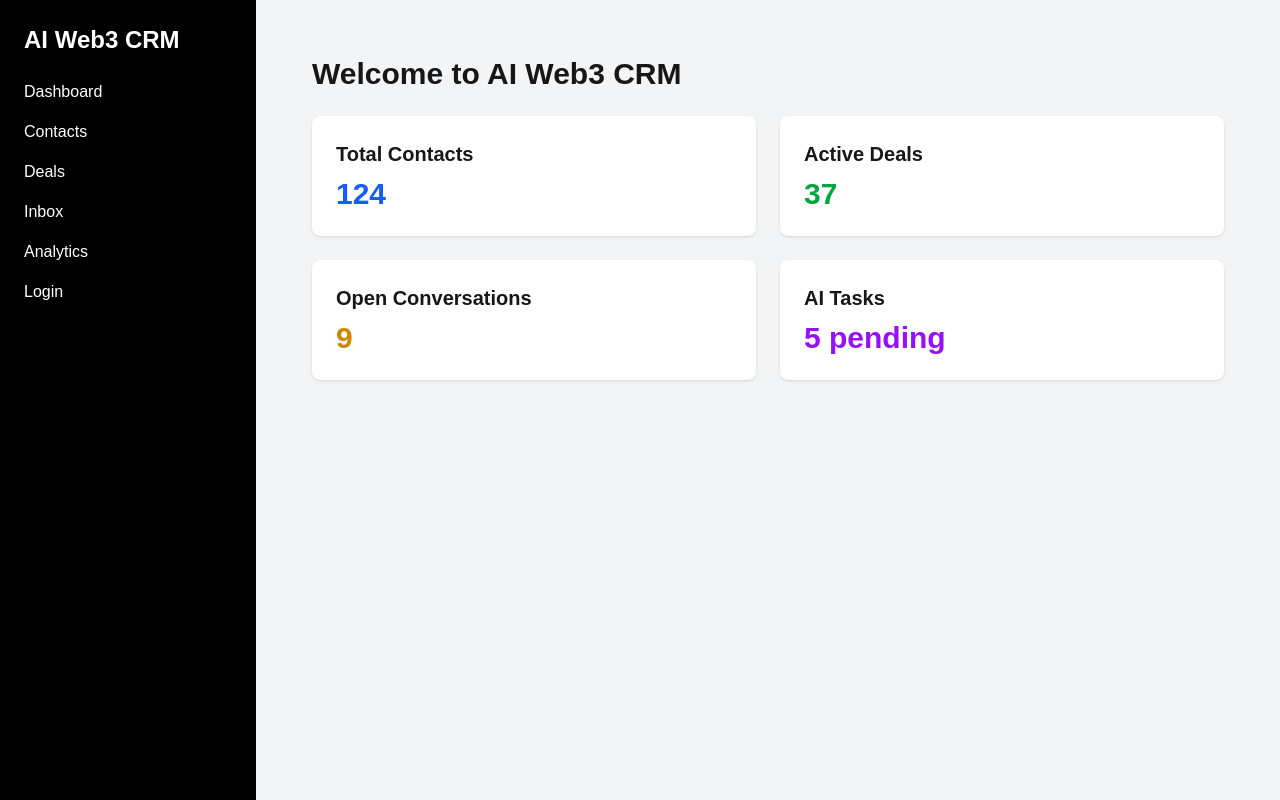
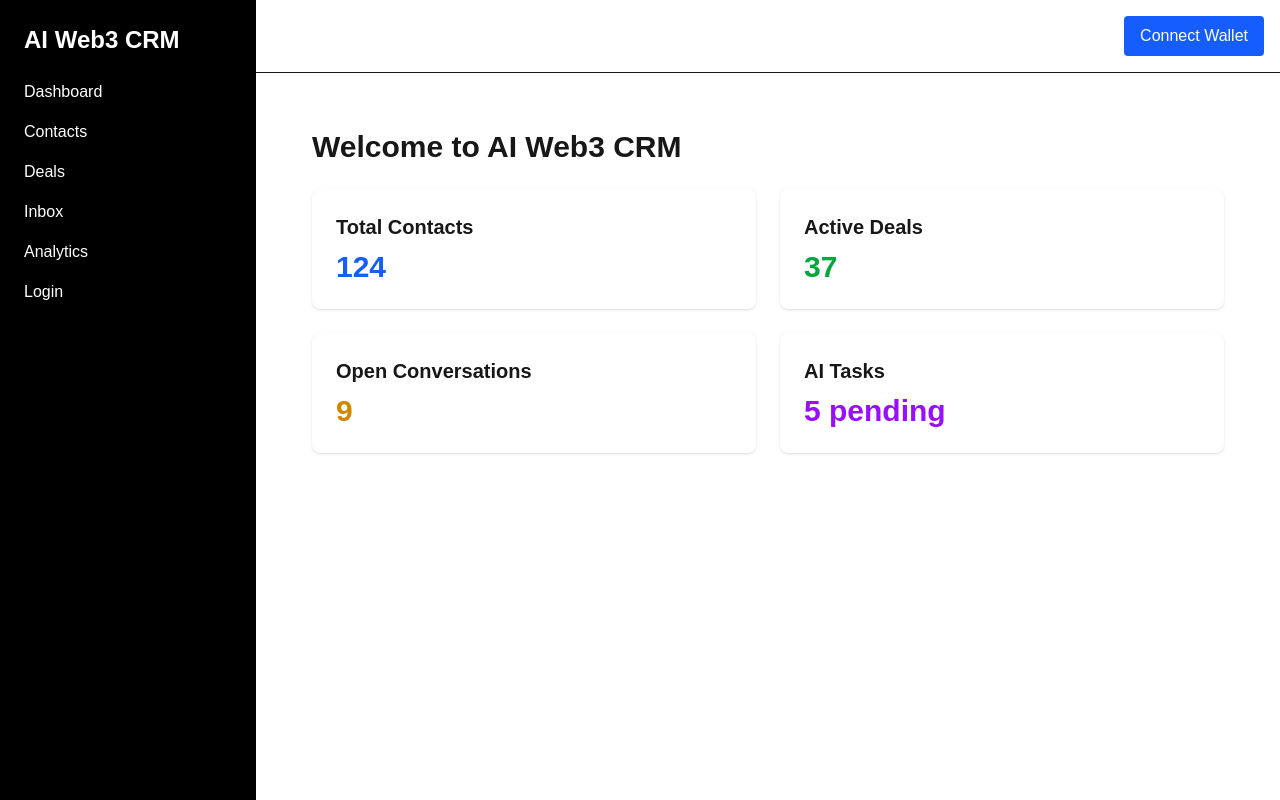
Before and after one commit to prashant252gupta/AI-Web3-CRM, a Next.js app in the folder frontend/: page / in a window 1280 px wide. Built offline with nearby package versions, Linux system fonts and the light colour scheme.

Commit message:
crypto wallet connect

```diff
--- a/frontend/src/app/layout.tsx
+++ b/frontend/src/app/layout.tsx
@@ -1,37 +1,22 @@
-import type { Metadata } from "next";
-import { Geist, Geist_Mono } from "next/font/google";
-import "./globals.css";
-import Sidebar from "../components/Sidebar";
+'use client';
+import './globals.css';
+import { WalletProvider } from '@/context/WalletContext';
+import Sidebar from '@/components/Sidebar';
+import ConnectWalletButton from '@/components/ConnectWalletButton';
 
-const geistSans = Geist({
-  variable: "--font-geist-sans",
-  subsets: ["latin"],
-});
-
-const geistMono = Geist_Mono({
-  variable: "--font-geist-mono",
-  subsets: ["latin"],
-});
-
-export const metadata: Metadata = {
-  title: "AI Web3 CRM",
-  description: "AI-Powered CRM for Web3 Founders",
-};
-
-export default function RootLayout({
-  children,
-}: Readonly<{
-  children: React.ReactNode;
-}>) {
+export default function RootLayout({ children }: { children: React.ReactNode }) {
   return (
     <html lang="en">
-      <body className={`${geistSans.variable} ${geistMono.variable} antialiased`}>
-        <div className="flex h-screen">
+      <body className="flex h-screen">
+        <WalletProvider>
           <Sidebar />
-          <main className="flex-1 bg-gray-100 p-6 overflow-y-auto">
-            {children}
+          <main className="flex-1 flex flex-col">
+            <header className="p-4 border-b flex justify-end">
+              <ConnectWalletButton />
+            </header>
+            <div className="p-6 overflow-auto flex-1">{children}</div>
           </main>
-        </div>
+        </WalletProvider>
       </body>
     </html>
   );
--- /dev/null
+++ b/frontend/src/components/ConnectWalletButton.tsx
@@ -0,0 +1,28 @@
+'use client';
+import React, { useContext } from 'react';
+import { WalletContext } from '@/context/WalletContext';
+
+export default function ConnectWalletButton() {
+  const { address, connect, disconnect } = useContext(WalletContext);
+
+  if (address) {
+    const short = `${address.slice(0,6)}…${address.slice(-4)}`;
+    return (
+      <button
+        onClick={disconnect}
+        className="px-4 py-2 bg-gray-800 text-white rounded"
+      >
+        {short}
+      </button>
+    );
+  }
+
+  return (
+    <button
+      onClick={connect}
+      className="px-4 py-2 bg-blue-600 text-white rounded"
+    >
+      Connect Wallet
+    </button>
+  );
+}
--- /dev/null
+++ b/frontend/src/context/UserContext.tsx
@@ -0,0 +1,20 @@
+'use client';
+import React, { createContext, useContext } from 'react';
+import { useAccount } from 'wagmi';
+
+interface UserContextValue {
+  address?: string;
+}
+
+const UserContext = createContext<UserContextValue>({});
+
+export const UserProvider: React.FC<{ children: React.ReactNode }> = ({ children }) => {
+  const { address, isConnected } = useAccount();
+  return (
+    <UserContext.Provider value={{ address: isConnected ? address : undefined }}>
+      {children}
+    </UserContext.Provider>
+  );
+};
+
+export const useUser = () => useContext(UserContext);
--- /dev/null
+++ b/frontend/src/context/WalletContext.tsx
@@ -0,0 +1,63 @@
+// src/context/WalletContext.tsx
+'use client';
+
+import React, { createContext, useState, useEffect } from 'react';
+// Import Web3Provider instead of using BrowserProvider
+import { ethers } from 'ethers';
+
+interface WalletContextValue {
+  address: string;
+  connect: () => Promise<void>;
+  disconnect: () => void;
+}
+
+export const WalletContext = createContext<WalletContextValue>({
+  address: '',
+  connect: async () => {},
+  disconnect: () => {},
+});
+
+export const WalletProvider: React.FC<{ children: React.ReactNode }> = ({ children }) => {
+  const [address, setAddress] = useState<string>('');
+
+  // On mount, see if already connected
+  useEffect(() => {
+    if (typeof window.ethereum === 'undefined') return;
+    // Use the Web3Provider from @ethersproject/providers under the hood
+    const provider = new ethers.providers.Web3Provider(window.ethereum as any);
+    provider
+      .getSigner()
+      .getAddress()
+      .then(setAddress)
+      .catch(() => {});
+
+    // Listen for account changes
+    window.ethereum.on('accountsChanged', (accounts: string[]) => {
+      setAddress(accounts[0] || '');
+    });
+  }, []);
+
+  const connect = async () => {
+    if (typeof window.ethereum === 'undefined') {
+      alert('Please install MetaMask!');
+      return;
+    }
+    const provider = new ethers.providers.Web3Provider(window.ethereum as any);
+    try {
+      const accounts: string[] = await provider.send('eth_requestAccounts', []);
+      setAddress(accounts[0]);
+    } catch {
+      // user rejected
+    }
+  };
+
+  const disconnect = () => {
+    setAddress('');
+  };
+
+  return (
+    <WalletContext.Provider value={{ address, connect, disconnect }}>
+      {children}
+    </WalletContext.Provider>
+  );
+};
--- /dev/null
+++ b/frontend/src/lib/wagmi.ts
@@ -0,0 +1,20 @@
+import { configureChains, createConfig } from 'wagmi'
+import { mainnet, goerli }               from 'wagmi/chains'
+import { publicProvider }                from 'wagmi/providers/public'
+import { injected }                      from '@wagmi/connectors'
+
+// configureChains now returns { chains, publicClient, webSocketPublicClient }
+const { chains, publicClient, webSocketPublicClient } = configureChains(
+  [mainnet, goerli],
+  [publicProvider()],
+)
+
+// createConfig is the v2 equivalent of createClient
+export const wagmiConfig = createConfig({
+  autoConnect: true,
+  connectors: [
+    injected({ chains }), // MetaMask & other injected wallets
+  ],
+  publicClient,
+  webSocketPublicClient,
+})
```
Also changed, not shown: frontend/package.json (+19 -8 lines), 1 other file (tests, documents, lock files or other folders).
